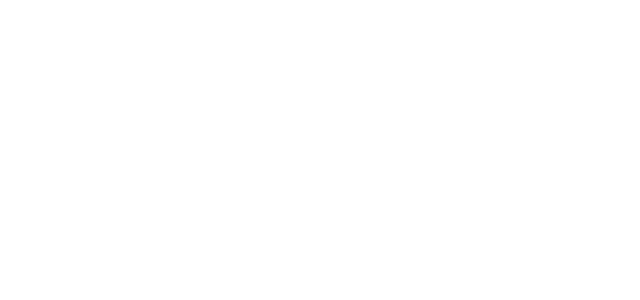
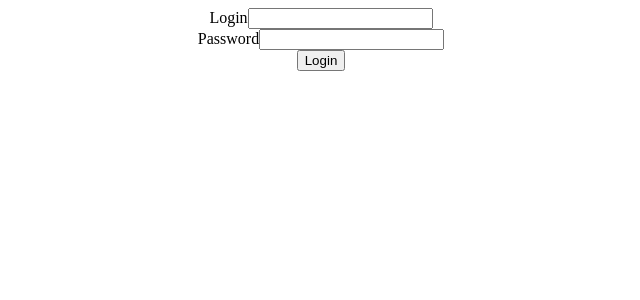
Before and after one commit to ElenaKharsova/AdminPanel, a React (Vite) app: page / in a window 1280 px wide. Shown: the top 300 px of the page, without its empty margins (319-959 px from the left). Built offline with nearby package versions, Linux system fonts and the light colour scheme.

Commit message:
feat: add login form

```diff
--- a/src/App.jsx
+++ b/src/App.jsx
@@ -1,7 +1,10 @@
+
+import Login from "./components/Login/Login";
 
 export default function App(){
   return(
     <div className="wrap">
+      <Login />
     </div>
   );
 }
--- /dev/null
+++ b/src/components/Login/Login.jsx
@@ -0,0 +1,57 @@
+import { useEffect, useState } from 'react';
+import styles from './login.module.css';
+
+export default function Login(){
+
+  const [token, setToken] = useState(null);
+  const [error, setError] = useState(null);
+
+  function login(formData){
+    setError(null);
+
+    const username = formData.get("login");
+    const password = formData.get("password");
+
+    fetch("https://test-assignment.emphasoft.com/api/v1/login/", {
+      method: "POST",
+      headers: {
+        'Content-Type': 'application/json'
+      },
+      body: JSON.stringify({username: username, password: password}),
+      })
+    .then(res=>{
+      if(!res.ok){
+        throw new Error('Http error, status = ' + res.status);
+      }
+      return res.json();
+    })
+    .then(data=>{
+      setToken(data.token);
+    })
+    .catch(error=>{
+      setToken(null);
+      setError(error instanceof Error ? error.message : "Unknown error");
+    })
+  }
+
+  return(
+    <form className={styles['login-form']} action={login}>
+      <label>Login
+        <input
+          type='text'
+          aria-label='login'
+          name='login'
+          className='login-form__input'/>
+      </label>
+      <label>Password
+        <input
+          type='password'
+          aria-label='password'
+          name='password'
+          className='login-form__input' />
+      </label>
+      <button className='login-form_btn'>Login</button>
+      {error && <p className='alert'>{error}</p>}
+    </form>
+  );
+}
--- /dev/null
+++ b/src/components/Login/login.module.css
@@ -0,0 +1,6 @@
+.login-form {
+  display: flex;
+  justify-content: center;
+  align-items: center;
+  flex-direction: column;
+}
```
Also changed, not shown: 1 other file (tests, documents, lock files or other folders).
